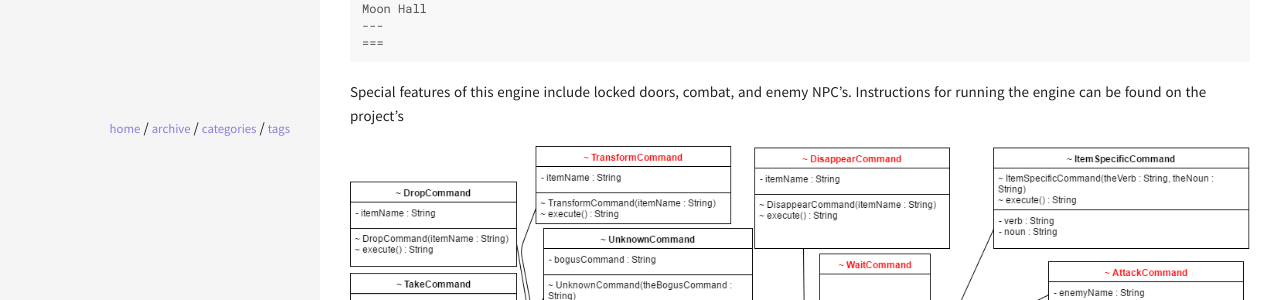
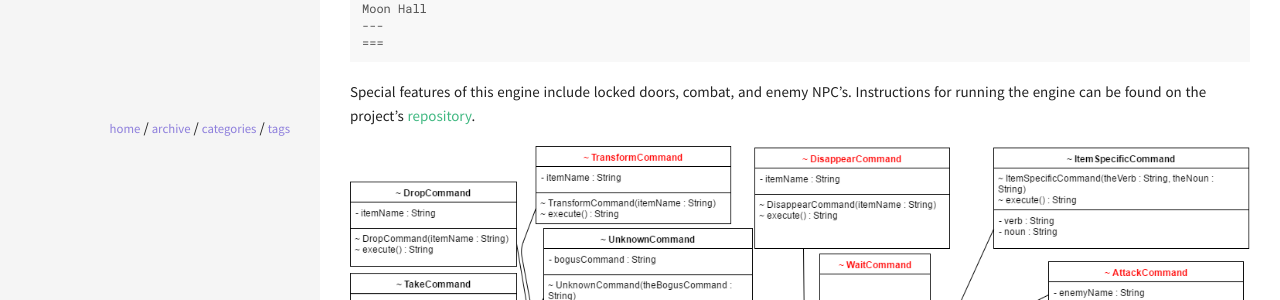
Before and after one commit to acarlyle/acarlyle.github.io, a Jekyll site: the page built from _posts/2017-04-27-enter-bork.md, in a window 1280 px wide. Shown: the part 1967-2267 px from the top of the page. Built offline with Jekyll 4.4.1, drawn with Linux system fonts in a browser that asks for light colours.

Commit message:
Updated 2017-04-27-enter-bork.md

```diff
--- a/_posts/2017-04-27-enter-bork.md
+++ b/_posts/2017-04-27-enter-bork.md
@@ -4,8 +4,6 @@ date: '2017-04-27 22:42 -0400'
 author: Alec
 published: true
 categories: UMW
-excerpt: ''
-meta: ''
 ---
 ![zorkSp00k.png]({{site.baseurl}}/img/zorkSp00k.png)
 
@@ -69,6 +67,6 @@ The engine was written entirely in Java.  Not only did the assignment introduce
 	===
 
 
-Special features of this engine include locked doors, combat, and enemy NPC's.  Instructions for running the engine can be found on the project's
+Special features of this engine include locked doors, combat, and enemy NPC's.  Instructions for running the engine can be found on the project's [repository](https://github.com/acarlyle/bork).
 
 ![zorkclassdiagram.png]({{site.baseurl}}/img/zorkclassdiagram.png)
```
